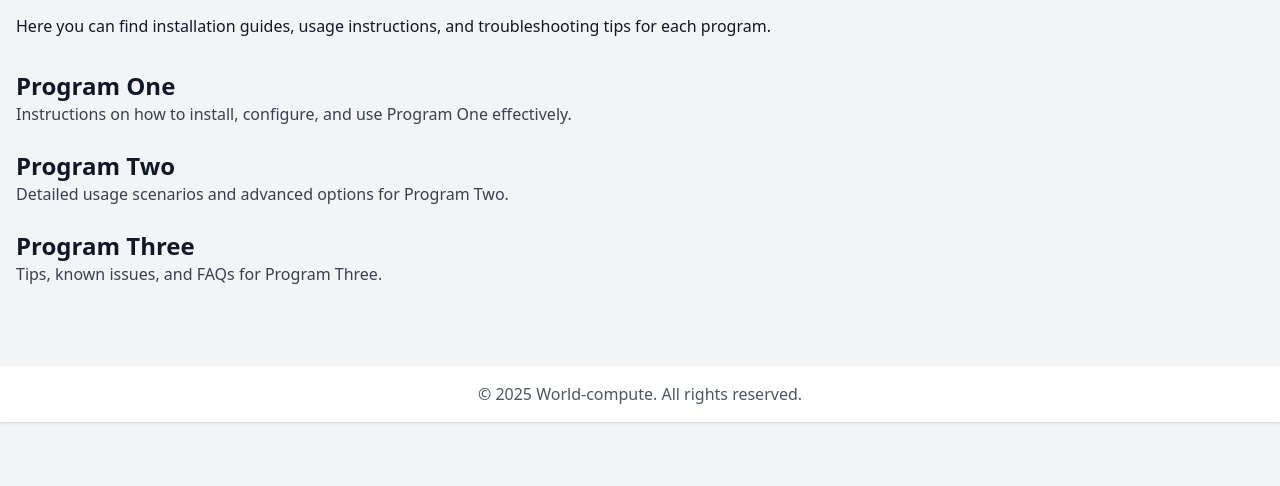
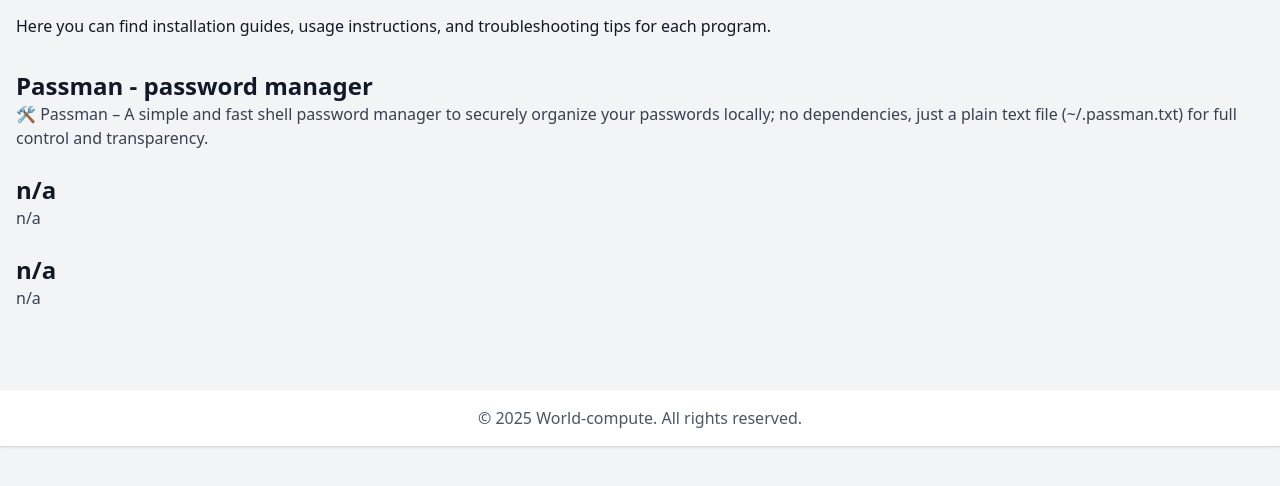
Before and after one commit to n0b0dy-arch-btw/website, a plain HTML site: page docs.html in a window 1280 px wide. Shown: the part 150-636 px from the top of the page. Drawn offline with nearby package versions, Linux system fonts and the light colour scheme.

Commit message:
Update docs.html

```diff
--- a/docs.html
+++ b/docs.html
@@ -28,18 +28,18 @@
 
     <div class="space-y-6">
       <div>
-        <h3 class="text-2xl font-semibold">Program One</h3>
-        <p class="text-gray-700">Instructions on how to install, configure, and use Program One effectively.</p>
+        <h3 class="text-2xl font-semibold">Passman - password manager</h3>
+        <p class="text-gray-700">🛠️ Passman – A simple and fast shell password manager to securely organize your passwords locally; no dependencies, just a plain text file (~/.passman.txt) for full control and transparency.</p>
       </div>
 
       <div>
-        <h3 class="text-2xl font-semibold">Program Two</h3>
-        <p class="text-gray-700">Detailed usage scenarios and advanced options for Program Two.</p>
+        <h3 class="text-2xl font-semibold">n/a</h3>
+        <p class="text-gray-700">n/a</p>
       </div>
 
       <div>
-        <h3 class="text-2xl font-semibold">Program Three</h3>
-        <p class="text-gray-700">Tips, known issues, and FAQs for Program Three.</p>
+        <h3 class="text-2xl font-semibold">n/a</h3>
+        <p class="text-gray-700">n/a</p>
       </div>
 
       <!-- Add more documentation sections as needed -->
```
